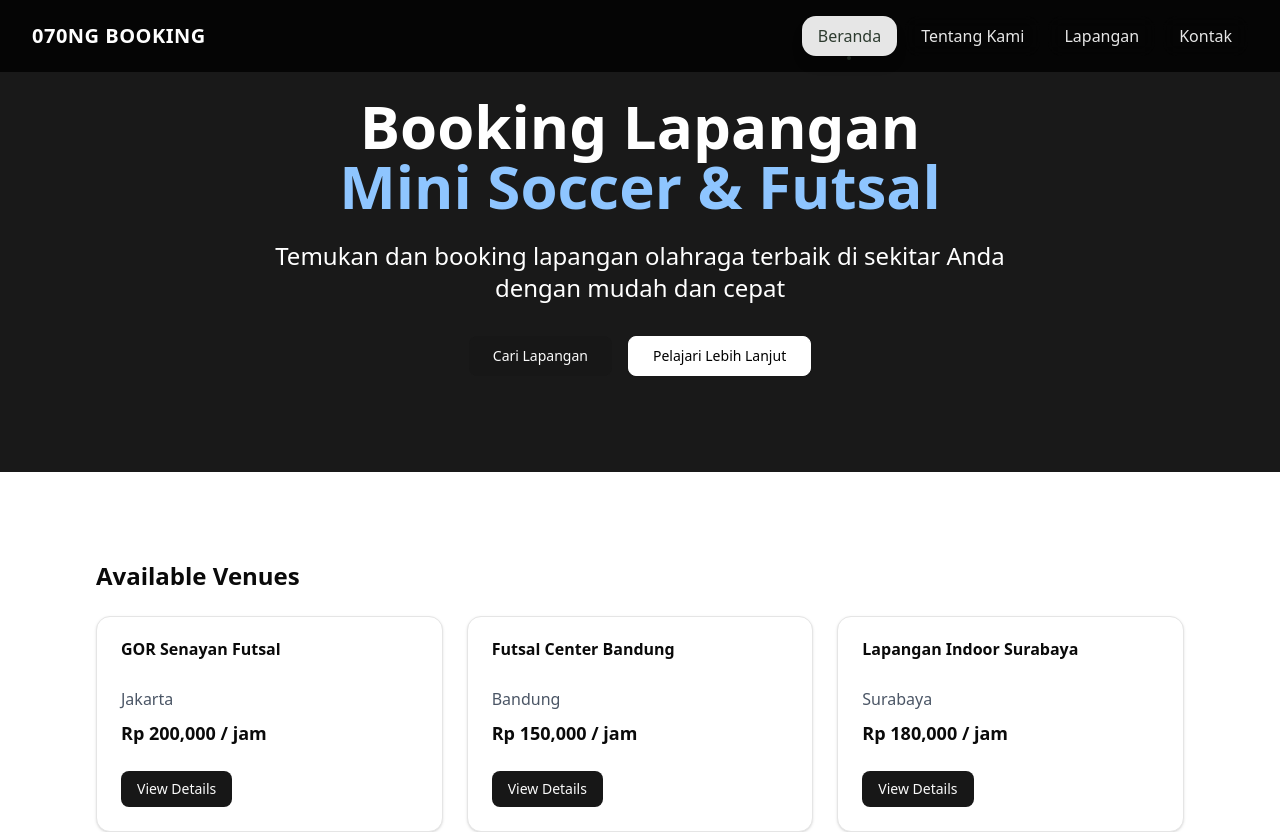
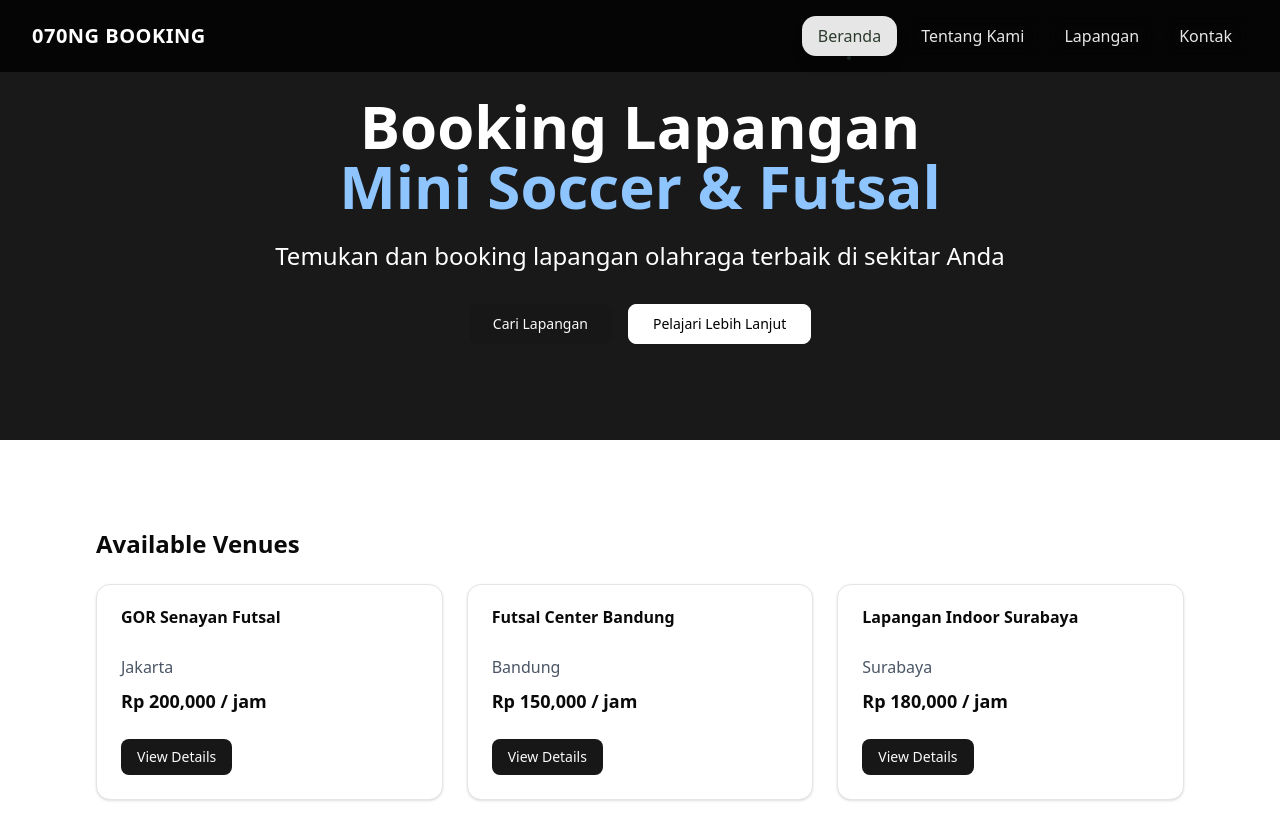
Before and after one commit to Adibayuluthfiansyah/BookingApp-FrontEnd, a Next.js app: page / in a window 1280 px wide. Shown: the top 832 px of the page. Built offline with nearby package versions, Linux system fonts and the light colour scheme.

Commit message:
fix beranda page and need styling

```diff
--- a/src/app/beranda/page.tsx
+++ b/src/app/beranda/page.tsx
@@ -18,7 +18,7 @@ export default function Beranda() {
               <span className="text-blue-300">Mini Soccer & Futsal</span>
             </h1>
             <p className="text-xl md:text-2xl mb-8 max-w-3xl mx-auto">
-              Temukan dan booking lapangan olahraga terbaik di sekitar Anda dengan mudah dan cepat
+              Temukan dan booking lapangan olahraga terbaik di sekitar Anda
             </p>
             <div className="flex flex-col sm:flex-row gap-4 justify-center">
               <Link href="/homepage-cus">
```
